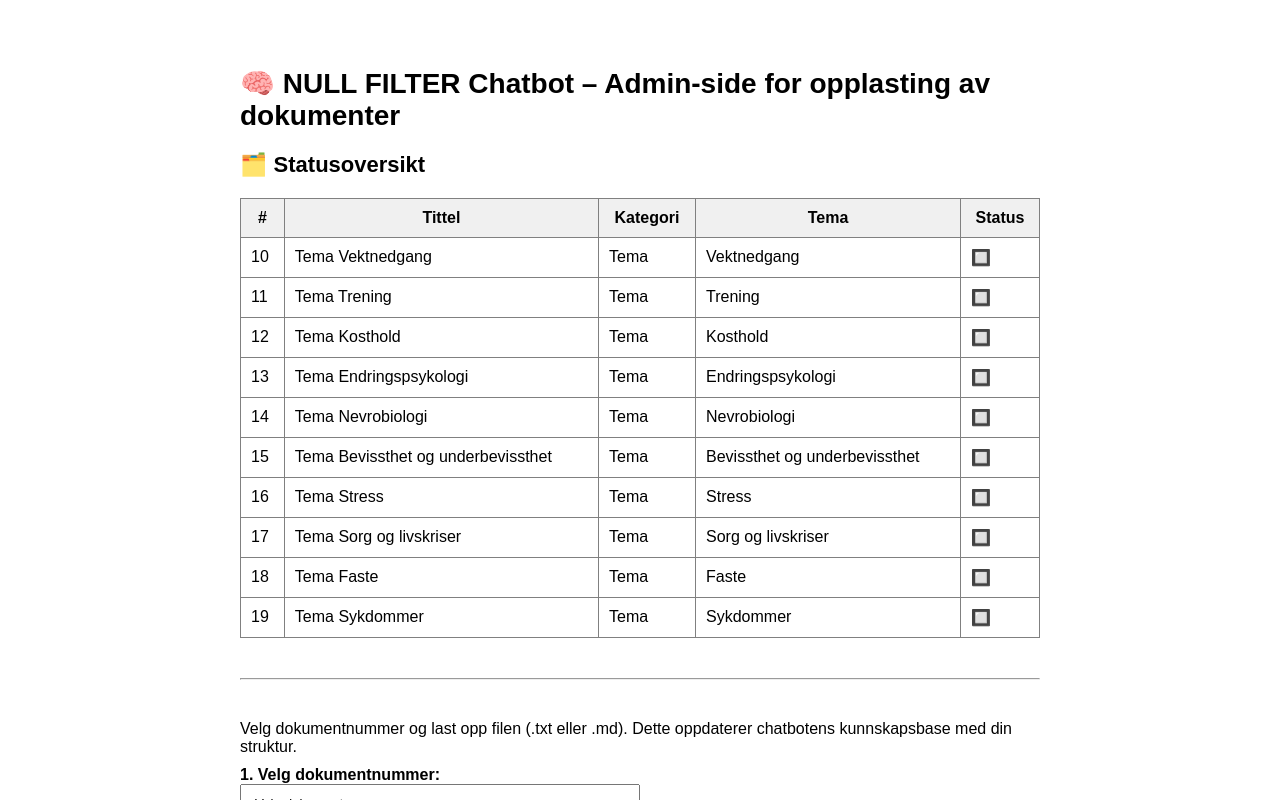
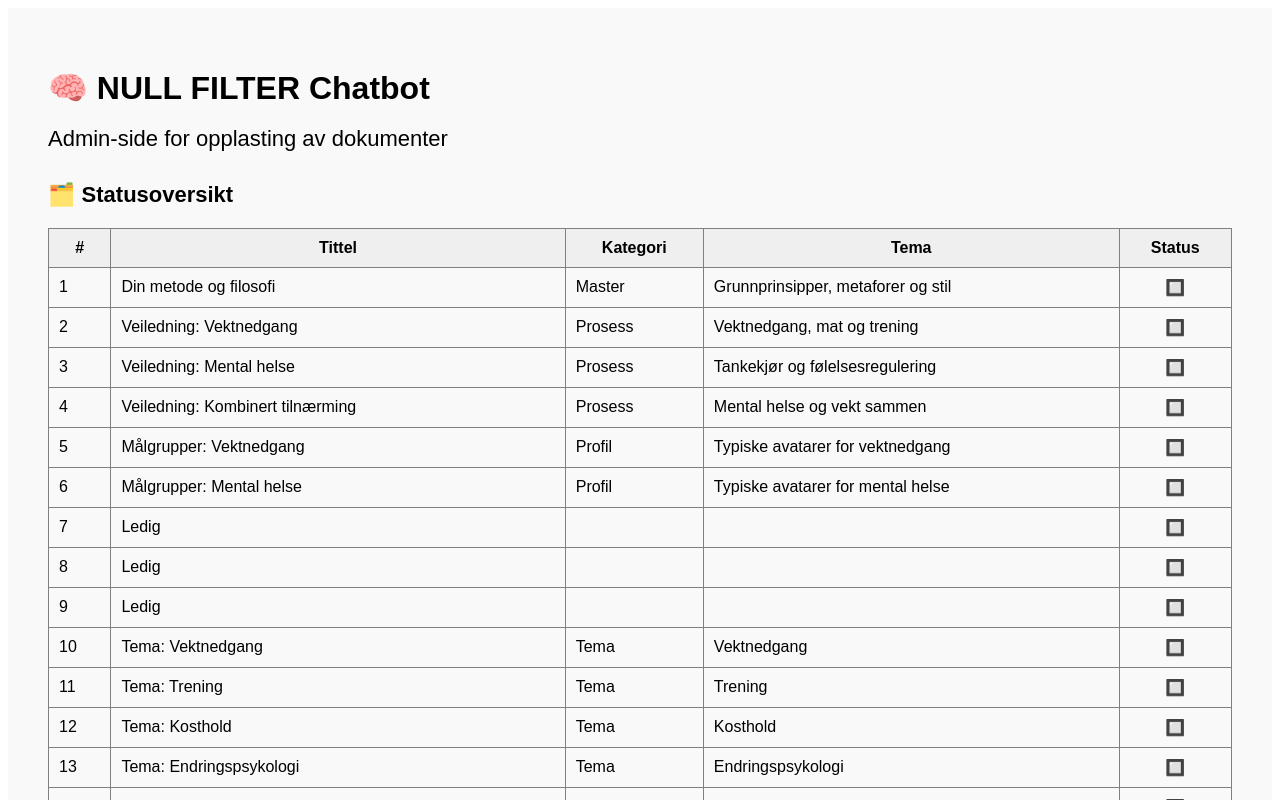
Before and after one commit to mortenhoelno/Nullfilter-admin, a Next.js app: page /admin in a window 1280 px wide. Shown: the top 800 px of the page. Built offline with nearby package versions, Linux system fonts and the light colour scheme.

Commit message:
Update admin.tsx

```diff
--- a/pages/admin.tsx
+++ b/pages/admin.tsx
@@ -1,42 +1,59 @@
-import { useState } from 'react';
+'use client'
 
-const documents = [
-  { id: 10, title: 'Tema Vektnedgang', category: 'Tema', theme: 'Vektnedgang' },
-  { id: 11, title: 'Tema Trening', category: 'Tema', theme: 'Trening' },
-  { id: 12, title: 'Tema Kosthold', category: 'Tema', theme: 'Kosthold' },
-  { id: 13, title: 'Tema Endringspsykologi', category: 'Tema', theme: 'Endringspsykologi' },
-  { id: 14, title: 'Tema Nevrobiologi', category: 'Tema', theme: 'Nevrobiologi' },
-  { id: 15, title: 'Tema Bevissthet og underbevissthet', category: 'Tema', theme: 'Bevissthet og underbevissthet' },
-  { id: 16, title: 'Tema Stress', category: 'Tema', theme: 'Stress' },
-  { id: 17, title: 'Tema Sorg og livskriser', category: 'Tema', theme: 'Sorg og livskriser' },
-  { id: 18, title: 'Tema Faste', category: 'Tema', theme: 'Faste' },
-  { id: 19, title: 'Tema Sykdommer', category: 'Tema', theme: 'Sykdommer' },
-];
+import { useState } from "react"
 
 export default function AdminPage() {
-  const [selectedDocId, setSelectedDocId] = useState<number | null>(null);
-  const [selectedFile, setSelectedFile] = useState<File | null>(null);
-  const [uploadedDocs, setUploadedDocs] = useState<number[]>([]);
+  const [selectedFile, setSelectedFile] = useState<File | null>(null)
+  const [selectedDocId, setSelectedDocId] = useState<number | null>(null)
+  const [uploadedDocs, setUploadedDocs] = useState<number[]>([])
+
+  const documents = [
+    { id: 1, title: "Din metode og filosofi", category: "Master", theme: "Grunnprinsipper, metaforer og stil" },
+    { id: 2, title: "Veiledning: Vektnedgang", category: "Prosess", theme: "Vektnedgang, mat og trening" },
+    { id: 3, title: "Veiledning: Mental helse", category: "Prosess", theme: "Tankekjør og følelsesregulering" },
+    { id: 4, title: "Veiledning: Kombinert tilnærming", category: "Prosess", theme: "Mental helse og vekt sammen" },
+    { id: 5, title: "Målgrupper: Vektnedgang", category: "Profil", theme: "Typiske avatarer for vektnedgang" },
+    { id: 6, title: "Målgrupper: Mental helse", category: "Profil", theme: "Typiske avatarer for mental helse" },
+    { id: 7, title: "Ledig", category: "", theme: "" },
+    { id: 8, title: "Ledig", category: "", theme: "" },
+    { id: 9, title: "Ledig", category: "", theme: "" },
+    { id: 10, title: "Tema: Vektnedgang", category: "Tema", theme: "Vektnedgang" },
+    { id: 11, title: "Tema: Trening", category: "Tema", theme: "Trening" },
+    { id: 12, title: "Tema: Kosthold", category: "Tema", theme: "Kosthold" },
+    { id: 13, title: "Tema: Endringspsykologi", category: "Tema", theme: "Endringspsykologi" },
+    { id: 14, title: "Tema: Nevrobiologi", category: "Tema", theme: "Nevrobiologi" },
+    { id: 15, title: "Tema: Bevissthet og underbevissthet", category: "Tema", theme: "Bevissthet og underbevissthet" },
+    { id: 16, title: "Tema: Stress", category: "Tema", theme: "Stress og nervesystem" },
+    { id: 17, title: "Tema: Sorg og livskriser", category: "Tema", theme: "Sorg og traumer" },
+    { id: 18, title: "Tema: Faste", category: "Tema", theme: "Faste og metabolske prosesser" },
+    { id: 19, title: "Tema: Sykdommer", category: "Tema", theme: "Psykisk og fysisk helse" },
+    ...Array.from({ length: 21 }, (_, i) => {
+      const id = i + 20
+      const defined = {
+        41: { title: "Q&A: Vektnedgang", category: "Q&A", theme: "Vanlige spørsmål og svar" },
+        42: { title: "Q&A: Mental helse", category: "Q&A", theme: "Vanlige spørsmål og svar" }
+      }[id]
+      return { id, ...(defined ?? { title: "Ledig", category: "", theme: "" }) }
+    }),
+  ]
 
   const handleUpload = () => {
-    if (!selectedDocId || !selectedFile) return;
-    // 👇 Her kobler vi til backend i neste steg
-    setUploadedDocs((prev) => [...prev, selectedDocId]);
-    alert(`Filen "${selectedFile.name}" lastet opp til dokument #${selectedDocId}`);
-    setSelectedFile(null);
-    setSelectedDocId(null);
-  };
+    if (!selectedFile || selectedDocId === null) return
+    alert(`Laster opp dokument: ${selectedFile.name} som dokument #${selectedDocId}`)
+    setUploadedDocs([...uploadedDocs, selectedDocId])
+    setSelectedFile(null)
+    setSelectedDocId(null)
+  }
 
   return (
-    <div style={{ maxWidth: 800, margin: '0 auto', padding: 40, fontFamily: 'sans-serif' }}>
-      <h1 style={{ fontSize: 28, marginBottom: 20 }}>
-        🧠 NULL FILTER Chatbot – Admin-side for opplasting av dokumenter
-      </h1>
+    <div style={{ padding: 40, fontFamily: 'Arial, sans-serif', backgroundColor: '#f9f9f9' }}>
+      <h1 style={{ fontSize: 32, fontWeight: 'bold', marginBottom: 10 }}>🧠 NULL FILTER Chatbot</h1>
+      <h2 style={{ fontSize: 22, fontWeight: 'normal', marginBottom: 30 }}>Admin-side for opplasting av dokumenter</h2>
 
       <h2 style={{ fontSize: 22, fontWeight: 'bold' }}>🗂️ Statusoversikt</h2>
       <table border={1} cellPadding={10} style={{ borderCollapse: 'collapse', marginTop: 20, width: '100%' }}>
         <thead>
-          <tr style={{ backgroundColor: '#f0f0f0' }}>
+          <tr style={{ backgroundColor: '#efefef' }}>
             <th>#</th>
             <th>Tittel</th>
             <th>Kategori</th>
@@ -51,7 +68,7 @@ export default function AdminPage() {
               <td>{doc.title}</td>
               <td>{doc.category}</td>
               <td>{doc.theme}</td>
-              <td>{uploadedDocs.includes(doc.id) ? '✅' : '🔲'}</td>
+              <td style={{ textAlign: 'center' }}>{uploadedDocs.includes(doc.id) ? '✅' : '🔲'}</td>
             </tr>
           ))}
         </tbody>
@@ -73,9 +90,7 @@ export default function AdminPage() {
           >
             <option value="" disabled>Velg dokument…</option>
             {documents.map((doc) => (
-              <option key={doc.id} value={doc.id}>
-                #{doc.id} – {doc.title}
-              </option>
+              <option key={doc.id} value={doc.id}>#{doc.id} – {doc.title}</option>
             ))}
           </select>
         </label>
@@ -96,14 +111,7 @@ export default function AdminPage() {
       <button
         onClick={handleUpload}
         disabled={!selectedFile || selectedDocId === null}
-        style={{
-          background: '#2D88FF',
-          color: 'white',
-          padding: '10px 20px',
-          border: 'none',
-          borderRadius: 6,
-          cursor: 'pointer'
-        }}
+        style={{ background: '#2D88FF', color: 'white', padding: '10px 20px', border: 'none', borderRadius: 6, cursor: 'pointer' }}
       >
         Last opp dokument
       </button>
@@ -116,5 +124,5 @@ export default function AdminPage() {
         <p style={{ marginTop: 5 }}>– Nullfilter GPT</p>
       </div>
     </div>
-  );
+  )
 }
```
